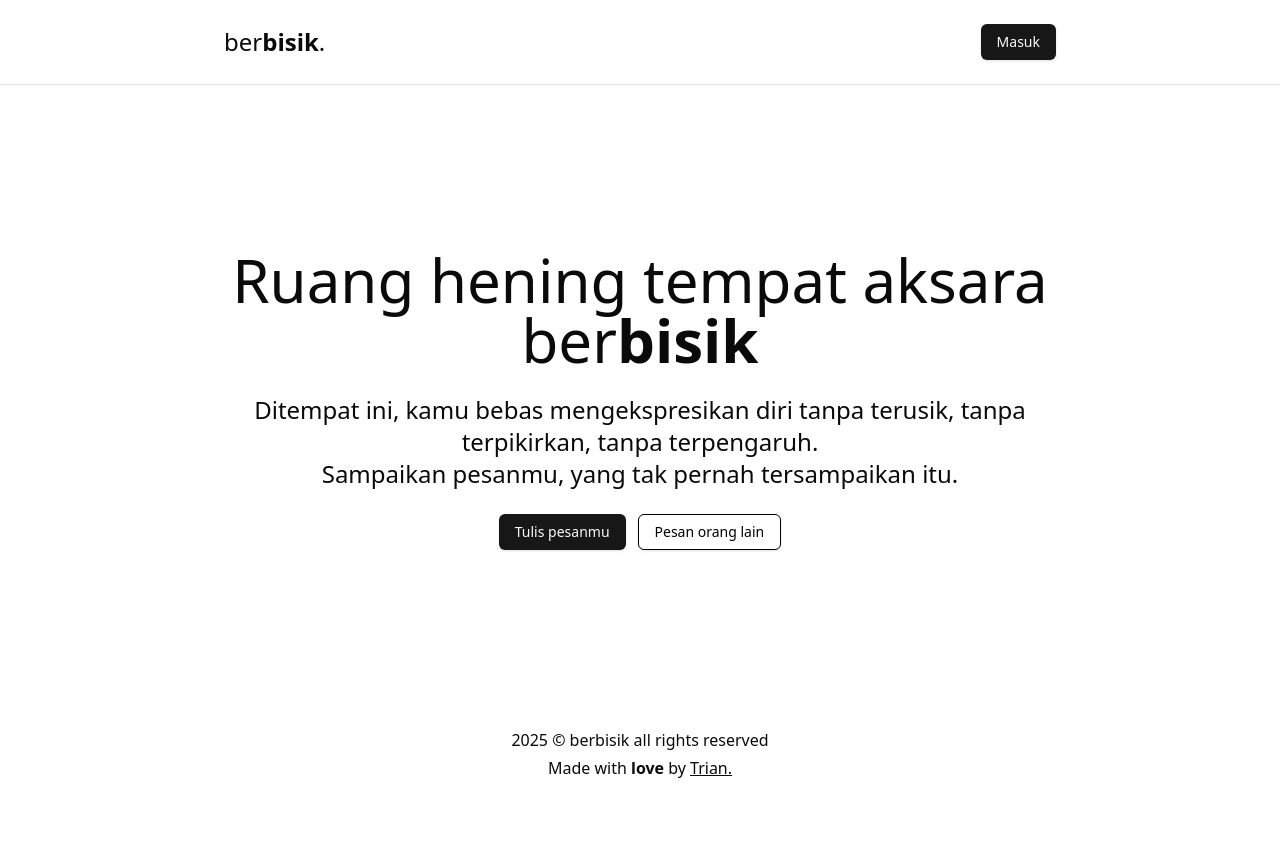
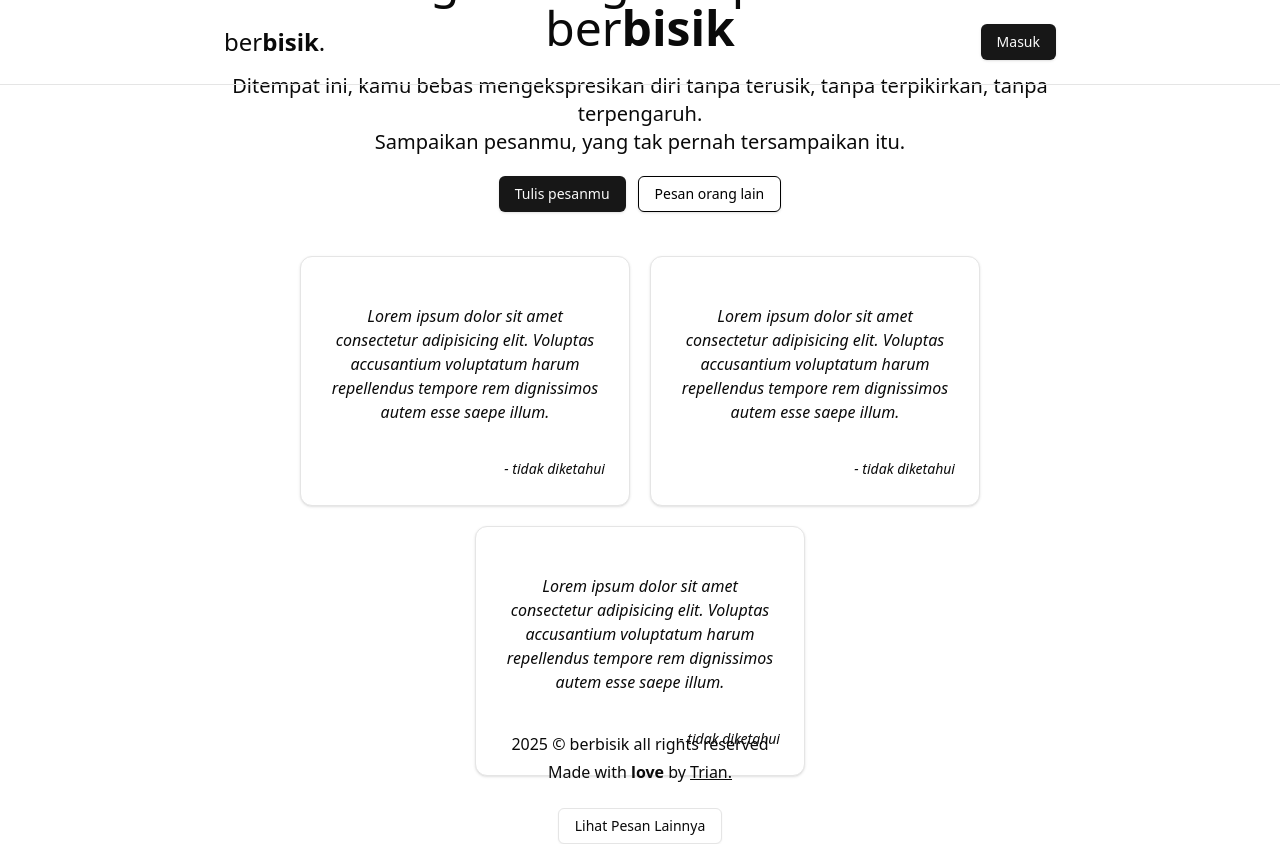
Before and after one commit to threeanra/berbisik, a Next.js app: page / in a window 1280 px wide. Before the commit the page ends 800 px from the top, so only its background shows below. Built offline with nearby package versions, Linux system fonts and the light colour scheme; no server answers.

Commit message:
add: card content

```diff
--- a/src/app/page.tsx
+++ b/src/app/page.tsx
@@ -2,19 +2,20 @@ import Container from "@/components/Container";
 import Navbar from "../components/Navbar";
 import Footer from "@/components/Footer";
 import { Button } from "@/components/ui/button";
+import MessageCard from "@/components/MessageCard";
 
 export default function Home() {
   return (
     <>
       <Navbar />
       <Container>
-        <div className="md:h-screen mt-52 md:mt-0 flex items-center justify-center flex-col gap-6 text-center">
-          <h1 className="text-3xl md:text-6xl font-light text-center">
+        <div className="lg:h-screen mt-48 md:mt-30 lg:mt-0 flex items-center justify-center flex-col gap-5 text-center">
+          <h1 className="text-3xl md:text-5xl 2xl:text-6xl font-light text-center">
             Ruang hening tempat aksara ber
             <span className="font-bold">bisik</span>
           </h1>
 
-          <div className="flex flex-col md:text-2xl font-light">
+          <div className="flex flex-col md:text-xl 2xl:text-2xl font-light">
             <p>
               Ditempat ini, kamu bebas mengekspresikan diri tanpa terusik, tanpa
               terpikirkan, tanpa terpengaruh.
@@ -28,6 +29,15 @@ export default function Home() {
               Pesan orang lain
             </Button>
           </div>
+
+          <div className="flex flex-wrap lg:flex-row justify-center mt-6 gap-5">
+            <MessageCard />
+            <MessageCard />
+            <MessageCard />
+          </div>
+          <Button variant={"outline"} className="mt-3">
+            Lihat Pesan Lainnya
+          </Button>
         </div>
         <Footer />
       </Container>
--- a/src/components/Footer.tsx
+++ b/src/components/Footer.tsx
@@ -3,7 +3,7 @@ import React from "react";
 
 export default function Footer() {
   return (
-    <div className="absolute bottom-0 left-0 right-0 px-5 md:px-56 flex items-center justify-center p-5">
+    <footer className="lg:absolute bottom-0 left-0 right-0 px-5 md:px-56 flex items-center justify-center p-4">
       <div className="text-sm md:text-base font-light flex flex-col justify-center items-center gap-1">
         <span>2025 © berbisik all rights reserved</span>
         <span>
@@ -13,6 +13,6 @@ export default function Footer() {
           </Link>
         </span>
       </div>
-    </div>
+    </footer>
   );
 }
--- /dev/null
+++ b/src/components/MessageCard.tsx
@@ -0,0 +1,19 @@
+import React from "react";
+import { Card, CardContent } from "./ui/card";
+
+export default function MessageCard() {
+  return (
+    <Card className="md:w-[330px] h-[250px] cursor-pointer">
+      <CardContent className="mt-8 flex flex-col gap-5 px-6 italic font-thin">
+        <div className="w-full h-[150px] overflow-hidden items-center flex">
+          <span className="text-base line-clamp-6">
+            Lorem ipsum dolor sit amet consectetur adipisicing elit. Voluptas
+            accusantium voluptatum harum repellendus tempore rem dignissimos
+            autem esse saepe illum.
+          </span>
+        </div>
+        <span className="self-end text-sm">- tidak diketahui</span>
+      </CardContent>
+    </Card>
+  );
+}
--- a/src/components/ui/card.tsx
+++ b/src/components/ui/card.tsx
@@ -1,6 +1,6 @@
-import * as React from "react"
+import * as React from "react";
 
-import { cn } from "@/lib/utils"
+import { cn } from "@/lib/utils";
 
 const Card = React.forwardRef<
   HTMLDivElement,
@@ -14,8 +14,8 @@ const Card = React.forwardRef<
     )}
     {...props}
   />
-))
-Card.displayName = "Card"
+));
+Card.displayName = "Card";
 
 const CardHeader = React.forwardRef<
   HTMLDivElement,
@@ -26,8 +26,8 @@ const CardHeader = React.forwardRef<
     className={cn("flex flex-col space-y-1.5 p-6", className)}
     {...props}
   />
-))
-CardHeader.displayName = "CardHeader"
+));
+CardHeader.displayName = "CardHeader";
 
 const CardTitle = React.forwardRef<
   HTMLDivElement,
@@ -38,8 +38,8 @@ const CardTitle = React.forwardRef<
     className={cn("font-semibold leading-none tracking-tight", className)}
     {...props}
   />
-))
-CardTitle.displayName = "CardTitle"
+));
+CardTitle.displayName = "CardTitle";
 
 const CardDescription = React.forwardRef<
   HTMLDivElement,
@@ -50,16 +50,16 @@ const CardDescription = React.forwardRef<
     className={cn("text-sm text-muted-foreground", className)}
     {...props}
   />
-))
-CardDescription.displayName = "CardDescription"
+));
+CardDescription.displayName = "CardDescription";
 
 const CardContent = React.forwardRef<
   HTMLDivElement,
   React.HTMLAttributes<HTMLDivElement>
 >(({ className, ...props }, ref) => (
   <div ref={ref} className={cn("p-6 pt-0", className)} {...props} />
-))
-CardContent.displayName = "CardContent"
+));
+CardContent.displayName = "CardContent";
 
 const CardFooter = React.forwardRef<
   HTMLDivElement,
@@ -70,7 +70,14 @@ const CardFooter = React.forwardRef<
     className={cn("flex items-center p-6 pt-0", className)}
     {...props}
   />
-))
-CardFooter.displayName = "CardFooter"
+));
+CardFooter.displayName = "CardFooter";
 
-export { Card, CardHeader, CardFooter, CardTitle, CardDescription, CardContent }
+export {
+  Card,
+  CardHeader,
+  CardFooter,
+  CardTitle,
+  CardDescription,
+  CardContent,
+};
```
